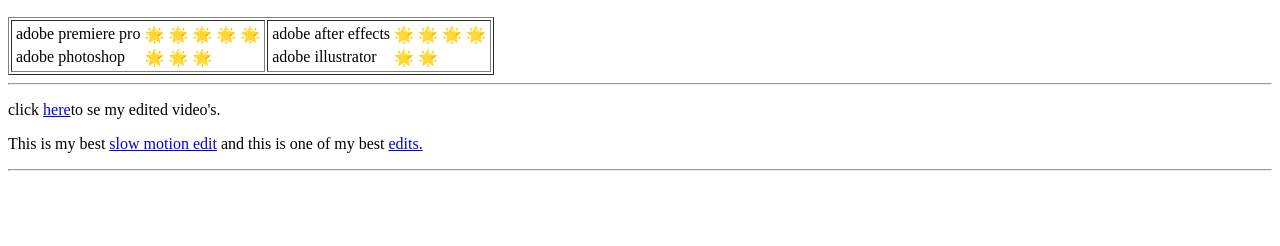
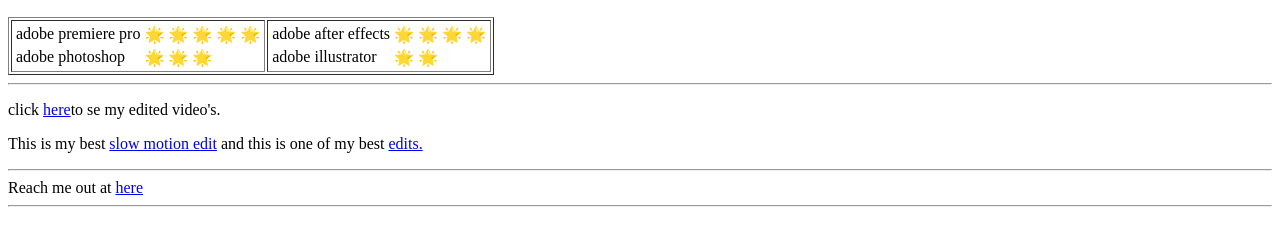
Before and after one commit to surya-cloud1/cv, a plain HTML site: page index.html in a window 1280 px wide. Shown: the part 306-552 px from the top of the page. Drawn offline with Linux system fonts and the light colour scheme.

Commit message:
Update index.html

```diff
--- a/index.html
+++ b/index.html
@@ -66,6 +66,8 @@
   <p>This is my best <a href="https://www.youtube.com/watch?v=dFX_cAcUpPA">slow motion edit</a> and this is one of my best <a href="https://www.youtube.com/watch?v=surbTMlN7qc">edits.</a></p>
   <hr>
 
+  Reach me out at <a href="https://surya-cloud1.github.io/cva/"target ="_blank">here</a>
+  <hr>
 
   </body>
 </html>
```
